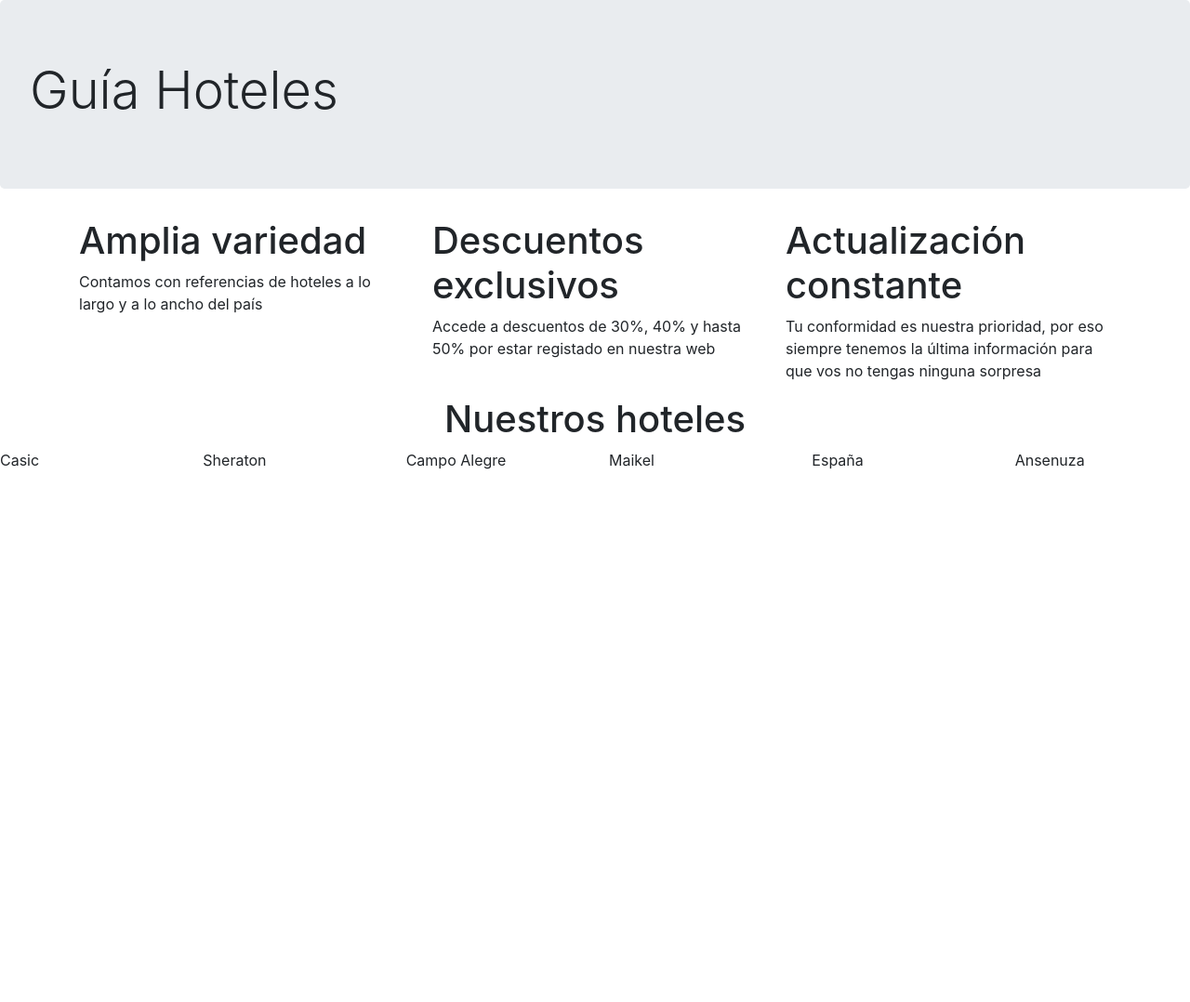
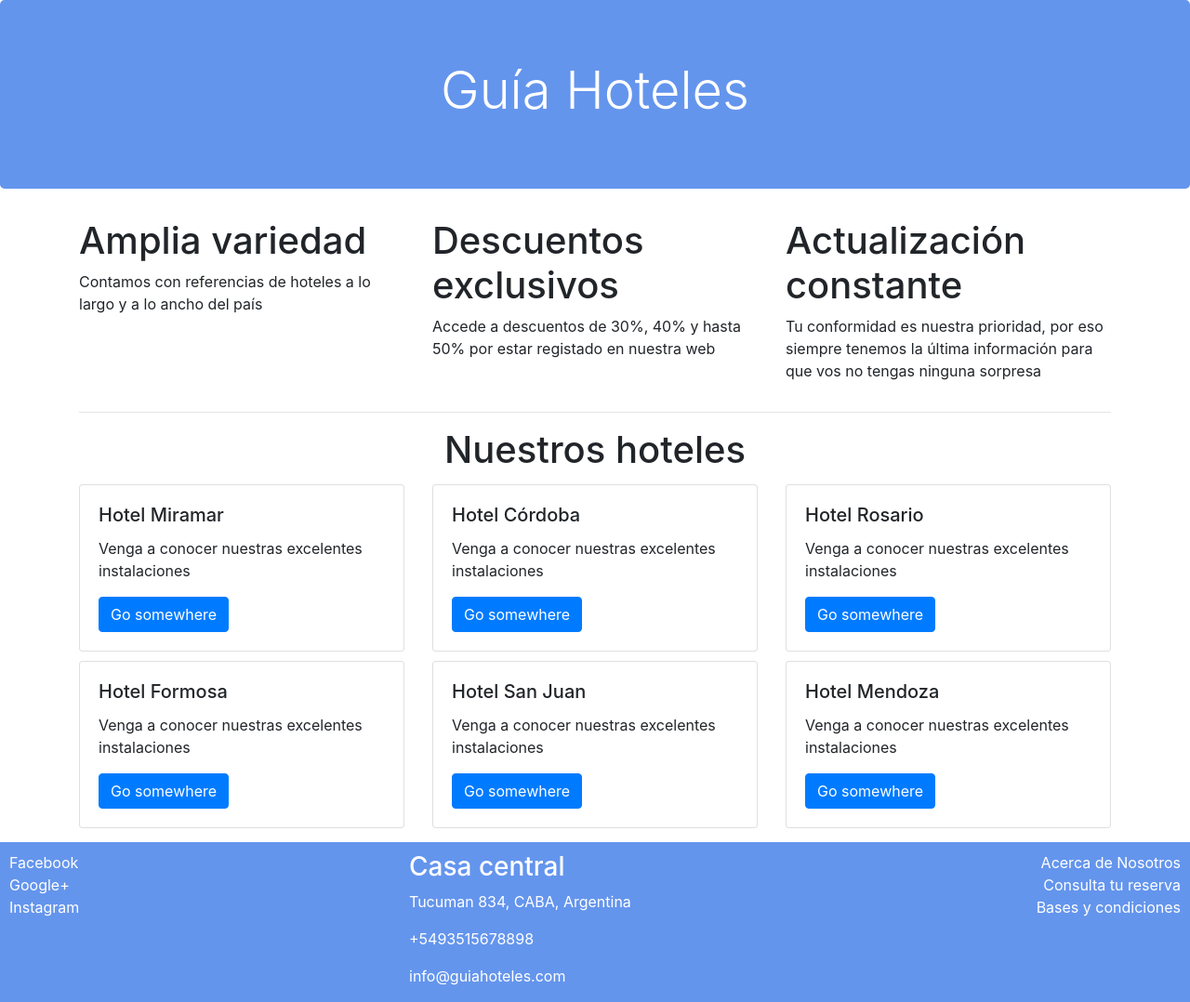
Before and after one commit to miliap14/guia-hoteles, a website: page index.html in a window 1280 px wide. Shown: the whole page at 93% size. Before the commit the page ends 800 px from the top, so only its background shows below. Drawn offline with nearby package versions, Linux system fonts and the light colour scheme.

Commit message:
se agregan estilos propios

```diff
--- /dev/null
+++ b/css/main.css
@@ -0,0 +1,20 @@
+.card-hotel{
+    flex: 1 150px;
+    margin: 5px 0 5px 0;
+}
+
+.jumbotron{
+    background-color: cornflowerblue;
+    color: white;
+}
+
+.footer{
+    background-color: cornflowerblue;
+    color: white;
+    padding: 10px 10px 0 10px;
+    margin: 10px 0 0 0;
+}
+
+a{
+    color:white;
+}
--- a/index.html
+++ b/index.html
@@ -7,13 +7,13 @@
 
     <!-- Bootstrap CSS -->
     <link rel="stylesheet" href="./node_modules/bootstrap/dist/css/bootstrap.min.css" integrity="sha384-JcKb8q3iqJ61gNV9KGb8thSsNjpSL0n8PARn9HuZOnIxN0hoP+VmmDGMN5t9UJ0Z" crossorigin="anonymous">
-
+    <link rel="stylesheet" href="./css/main.css">
     <title>Guía Hoteles</title>
   </head>
   <body>
     <!-- <h1>Hello, world!</h1> -->
     <div class="jumbotron">
-      <h1 class="display-4">Guía Hoteles</h1>
+      <h1 class="display-4 text-center title">Guía Hoteles</h1>
     </div>
     <div class="container">
 
@@ -31,20 +31,104 @@
           <p>Tu conformidad es nuestra prioridad, por eso siempre tenemos la última información para que vos no tengas ninguna sorpresa</p>
         </div>
       </div>
+
+      <hr/>
+
+      <h1 class="text-center">Nuestros hoteles</h1>
+      <div class="row">
+        <div class="col-sm-4">
+          <div class="card card-hotel">
+            <div class="card-body">
+              <h5 class="card-title">Hotel Miramar</h5>
+              <p class="card-text">Venga a conocer nuestras excelentes instalaciones</p>
+              <a href="#" class="btn btn-primary">Go somewhere</a>
+            </div>
+          </div>
+        </div>
+
+        <div class="col-sm-4">
+          <div class="card card-hotel">
+            <div class="card-body">
+              <h5 class="card-title">Hotel Córdoba</h5>
+              <p class="card-text">Venga a conocer nuestras excelentes instalaciones</p>
+              <a href="#" class="btn btn-primary">Go somewhere</a>
+            </div>
+          </div>
+        </div>
+
+        <div class="col-sm-4">
+          <div class="card card-hotel">
+            <div class="card-body">
+              <h5 class="card-title">Hotel Rosario</h5>
+              <p class="card-text">Venga a conocer nuestras excelentes instalaciones</p>
+              <a href="#" class="btn btn-primary">Go somewhere</a>
+            </div>
+          </div>
+        </div>
+
+      </div>
+
+      <div class="row">
+        <div class="col-sm-4">
+          <div class="card card-hotel">
+            <div class="card-body">
+              <h5 class="card-title">Hotel Formosa</h5>
+              <p class="card-text">Venga a conocer nuestras excelentes instalaciones</p>
+              <a href="#" class="btn btn-primary">Go somewhere</a>
+            </div>
+          </div>
+        </div>
+
+        <div class="col-sm-4">
+          <div class="card card-hotel">
+            <div class="card-body">
+              <h5 class="card-title">Hotel San Juan</h5>
+              <p class="card-text">Venga a conocer nuestras excelentes instalaciones</p>
+              <a href="#" class="btn btn-primary">Go somewhere</a>
+            </div>
+          </div>
+        </div>
+
+        <div class="col-sm-4">
+          <div class="card card-hotel">
+            <div class="card-body">
+              <h5 class="card-title">Hotel Mendoza</h5>
+              <p class="card-text">Venga a conocer nuestras excelentes instalaciones</p>
+              <a href="#" class="btn btn-primary">Go somewhere</a>
+            </div>
+          </div>
+        </div>
+
+      </div>
     </div>
-    <h1 class="text-center">Nuestros hoteles</h1>
-      <div class="row">
-        <div class="col-md-2">Casic</div>
-        <div class="col-md-2">Sheraton</div>
-        <div class="col-md-2">Campo Alegre</div>
-        <div class="col-md-2">Maikel</div>
-        <div class="col-md-2">España</div>
-        <div class="col-md-2">Ansenuza</div>
-      </div>
+
+    <footer class="footer">
+        <div class="row">
+          <div class="col-sm-4 d-flex flex-column">
+            <a href="https://www.facebook.com">Facebook</a>
+            <a href="https://www.google.com">Google+</a>
+            <a href="https://www.intstagram.com">Instagram</a>
+          </div>
+          <div class="col-sm-4">
+            <address>
+              <h3>Casa central</h3>
+              <p>Tucuman 834, CABA, Argentina</p>
+              <p>+5493515678898</p>
+              <p>info@guiahoteles.com</p>
+            </address>
+          </div>
+          <div class="col-sm-4 d-flex flex-column align-items-end">
+            <a href="#">Acerca de Nosotros</a>
+            <a href="#">Consulta tu reserva</a>
+            <a href="#">Bases y condiciones</a>
+          </div>
+        </div>
+    </footer>
+
     <!-- Optional JavaScript -->
     <!-- jQuery first, then Popper.js, then Bootstrap JS -->
-    <script src="https://code.jquery.com/jquery-3.5.1.slim.min.js" integrity="sha384-DfXdz2htPH0lsSSs5nCTpuj/zy4C+OGpamoFVy38MVBnE+IbbVYUew+OrCXaRkfj" crossorigin="anonymous"></script>
-    <script src="https://cdn.jsdelivr.net/npm/popper.js@1.16.1/dist/umd/popper.min.js" integrity="sha384-9/reFTGAW83EW2RDu2S0VKaIzap3H66lZH81PoYlFhbGU+6BZp6G7niu735Sk7lN" crossorigin="anonymous"></script>
-    <script src="https://stackpath.bootstrapcdn.com/bootstrap/4.5.2/js/bootstrap.min.js" integrity="sha384-B4gt1jrGC7Jh4AgTPSdUtOBvfO8shuf57BaghqFfPlYxofvL8/KUEfYiJOMMV+rV" crossorigin="anonymous"></script>
+    <script src="./node_modules/jquery/dist/jquery.slim.min.js"></script>
+    <script src="./node_modules/popper.js/dist/popper.min.js"></script>
+    <script src="./node_modules/bootstrap/dist/js/bootstrap.min.js"></script>
   </body>
 </html>
```
